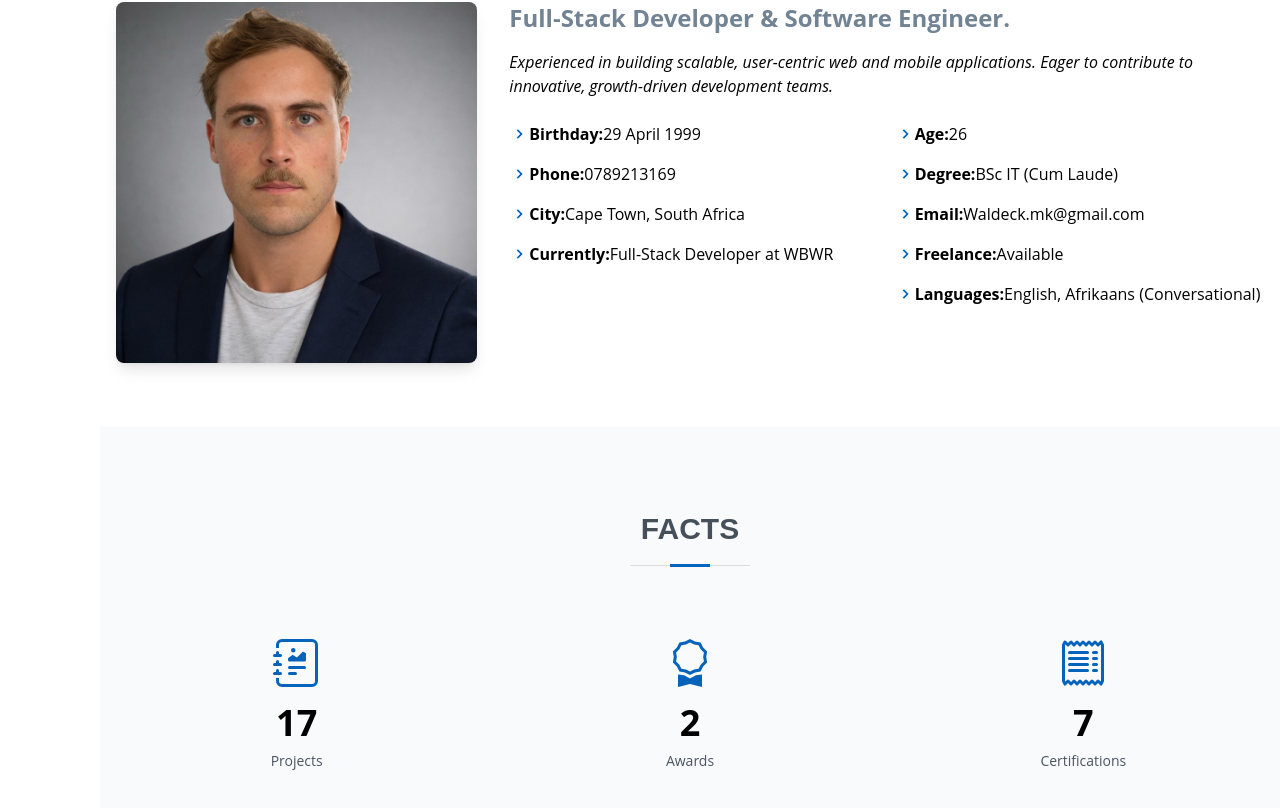
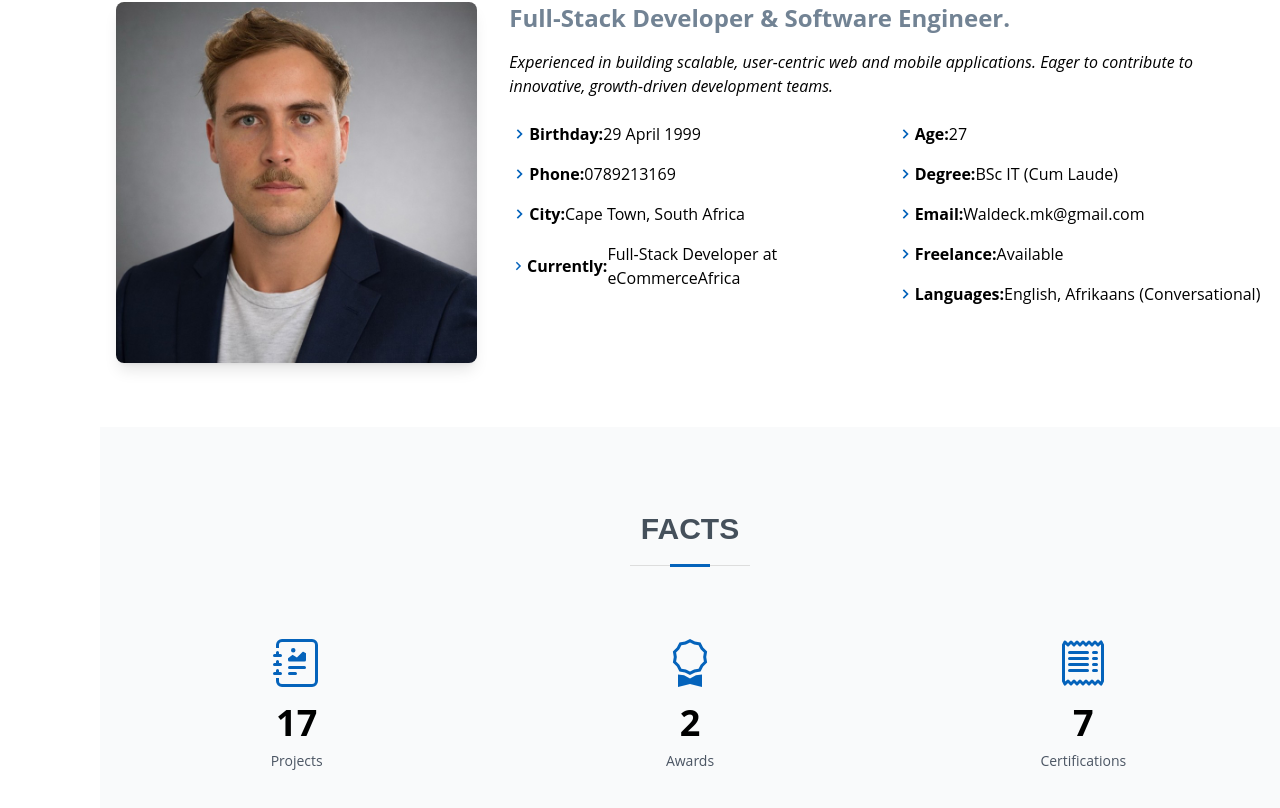
Before and after one commit to MattWaldeck/my-resume, a React (Vite) app: page / in a window 1280 px wide. Shown: the part 1078-1886 px from the top of the page. Built offline with nearby package versions, Linux system fonts and the light colour scheme.

Commit message:
Update current position and age in About component

```diff
--- a/src/components/About.tsx
+++ b/src/components/About.tsx
@@ -56,7 +56,7 @@ const About = () => {
                   <li className="flex items-center">
                     <BiChevronRight className="text-custom-blue text-xl" />{' '}
                     <strong>Currently:</strong>{' '}
-                    <span>Full-Stack Developer at WBWR</span>
+                    <span>Full-Stack Developer at eCommerceAfrica</span>
                   </li>
                 </ul>
               </div>
@@ -64,7 +64,7 @@ const About = () => {
                 <ul className="space-y-4">
                   <li className="flex items-center">
                     <BiChevronRight className="text-custom-blue text-xl" />{' '}
-                    <strong>Age:</strong> <span>26</span>
+                    <strong>Age:</strong> <span>27</span>
                   </li>
                   <li className="flex items-center">
                     <BiChevronRight className="text-custom-blue text-xl" />{' '}
```
